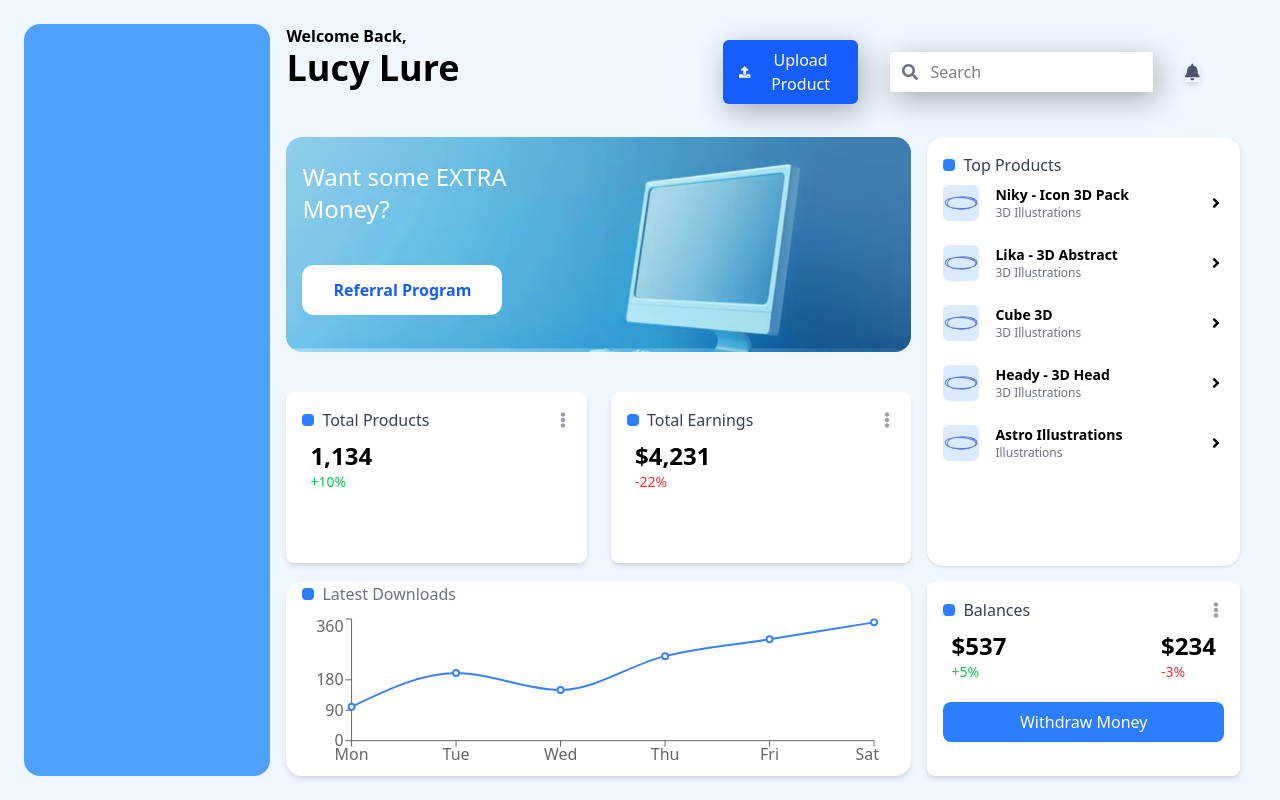
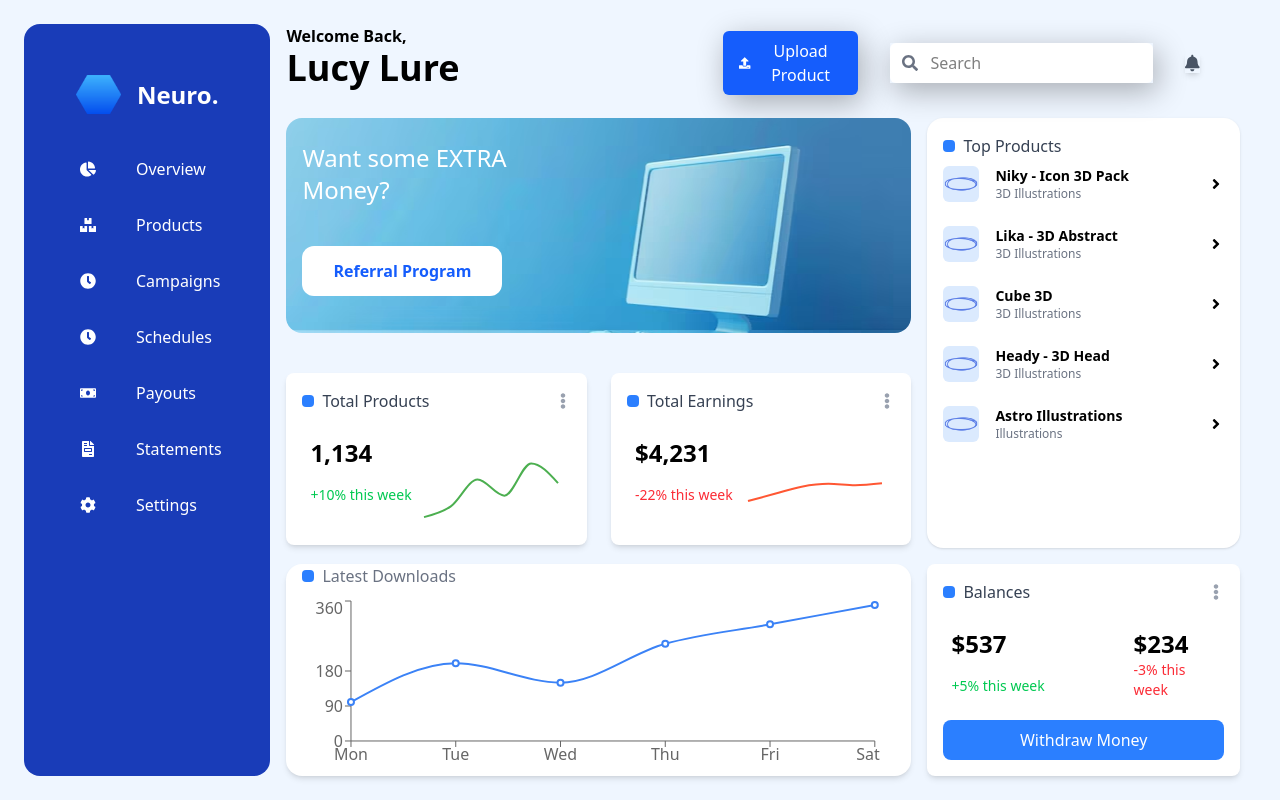
Before and after one commit to deekshithm0/Lucy-Lure---Dashboard, a React (Vite) app: page / in a window 1280 px wide. Built offline with nearby package versions, Linux system fonts and the light colour scheme.

Commit message:
finishing up...

```diff
--- a/src/components/Card.jsx
+++ b/src/components/Card.jsx
@@ -1,7 +1,24 @@
 import React from 'react'
 import { FaEllipsisV } from 'react-icons/fa'
+import {
+  LineChart,
+  Line,
+  XAxis,
+  YAxis,
+  Tooltip,
+  ResponsiveContainer
+} from 'recharts'
 
-const Card = ({ title, value1, value2, change1, change2, showButton }) => {
+const Card = ({
+  title,
+  value1,
+  value2,
+  change1,
+  change2,
+  showButton,
+  graphData,
+  color
+}) => {
   return (
     <div className='w-full h-full p-4 bg-white shadow-md rounded-lg flex flex-col gap-2'>
       <div className='flex justify-between items-center'>
@@ -12,15 +29,15 @@ const Card = ({ title, value1, value2, change1, change2, showButton }) => {
         <FaEllipsisV className='text-gray-400 cursor-pointer hover:text-gray-600' />
       </div>
 
-      <div className='flex justify-between px-2'>
-        <div>
+      <div className=' w-full flex justify-between pt-4 px-2'>
+        <div className='w-3/4 flex flex-col gap-4'>
           <p className='text-2xl font-bold'>{value1}</p>
           <p
             className={`text-sm ${
               change1 >= 0 ? 'text-green-500' : 'text-red-500'
             }`}
           >
-            {change1 >= 0 ? `+${change1}%` : `${change1}%`}
+            {change1 >= 0 ? `+${change1}%` : `${change1}%`} this week
           </p>
         </div>
 
@@ -32,16 +49,36 @@ const Card = ({ title, value1, value2, change1, change2, showButton }) => {
                 change2 >= 0 ? 'text-green-500' : 'text-red-500'
               }`}
             >
-              {change2 >= 0 ? `+${change2}%` : `${change2}%`}
+              {change2 >= 0 ? `+${change2}%` : `${change2}%`} this week
             </p>
+          </div>
+        )}
+
+        {graphData && (
+          <div className='mt-4 w-full h-24'>
+            <ResponsiveContainer width='100%' height='100%'>
+              <LineChart data={graphData}>
+                <XAxis dataKey='month' hide />
+                <YAxis hide />
+                <Tooltip />
+                <Line
+                  type='monotone'
+                  dataKey='value'
+                  stroke={color}
+                  strokeWidth={2}
+                  dot={false}
+                />
+              </LineChart>
+            </ResponsiveContainer>
           </div>
         )}
       </div>
 
-        {showButton && (
-            <button className='h-[] mt-3 px-4 py-2 bg-blue-500 text-white rounded-lg hover:bg-blue-600'>Withdraw Money</button>
-        )}
-
+      {showButton && (
+        <button className='h-[] mt-3 px-4 py-2 bg-blue-500 text-white rounded-lg hover:bg-blue-600'>
+          Withdraw Money
+        </button>
+      )}
     </div>
   )
 }
--- a/src/components/Sidebar.jsx
+++ b/src/components/Sidebar.jsx
@@ -1,9 +1,42 @@
 import React from 'react'
+import {
+  FaBoxes,
+  FaChartPie,
+  FaClock,
+  FaMoneyBill,
+  FaFileInvoice,
+  FaCog
+} from 'react-icons/fa'
+
+const menuItems = [
+  { name: 'Overview', icon: <FaChartPie /> },
+  { name: 'Products', icon: <FaBoxes /> },
+  { name: 'Campaigns', icon: <FaClock /> },
+  { name: 'Schedules', icon: <FaClock /> },
+  { name: 'Payouts', icon: <FaMoneyBill /> },
+  { name: 'Statements', icon: <FaFileInvoice /> },
+  { name: 'Settings', icon: <FaCog /> }
+]
 
 const Sidebar = () => {
   return (
-    <div className='w-1/5 h-full rounded-2xl bg-blue-400'>
-
+    <div className='w-1/5 h-full rounded-2xl bg-blue-800 p-12'>
+      <div className='w-full flex items-center justify-center gap-4 mb-8'>
+        <img src='/hexagon.png' alt='Neuro' className='w-[45px]' />
+        <h2 className='text-2xl text-white font-bold '>Neuro.</h2>
+      </div>
+      <ul>
+        {menuItems.map((item, index) => (
+          <li
+            key={index}
+            className='flex items-center gap-2 mt-4 p-2 hover:bg-blue-100 rounded'
+          >
+            <div className='flex gap-10 items-center text-white hover:text-blue-800'>
+              {item.icon} {item.name}
+            </div>
+          </li>
+        ))}
+      </ul>
     </div>
   )
 }
--- a/src/pages/Dashboard.jsx
+++ b/src/pages/Dashboard.jsx
@@ -5,6 +5,26 @@ import Navbar from '../components/Navbar'
 import StaticCard from '../components/StaticCard'
 import Card from '../components/Card'
 import Chart from '../components/Chart'
+
+
+const productGraphData = [
+  { month: 'Jan', value: 500 },
+  { month: 'Feb', value: 700 },
+  { month: 'Mar', value: 1200 },
+  { month: 'Apr', value: 900 },
+  { month: 'May', value: 1500 },
+  { month: 'Jun', value: 1134 }
+]
+
+const earningsGraphData = [
+  { month: 'Jan', value: 3000 },
+  { month: 'Feb', value: 3500 },
+  { month: 'Mar', value: 4000 },
+  { month: 'Apr', value: 4200 },
+  { month: 'May', value: 4100 },
+  { month: 'Jun', value: 4231 }
+]
+
 
 const Dashboard = () => {
   return (
@@ -17,8 +37,8 @@ const Dashboard = () => {
           <div className='w-4/6 flex flex-col gap-4'>
             <StaticCard />
             <div className='w-full h-2/5 flex gap-6 mt-6'>
-              <Card title='Total Products' value1='1,134' change1={10} />
-              <Card title='Total Earnings' value1='$4,231' change1={-22} />
+              <Card title='Total Products' value1='1,134' change1={10} graphData={productGraphData} color="#4CAF50" />
+              <Card title='Total Earnings' value1='$4,231' change1={-22} graphData={earningsGraphData} color="#FF5733" />
             </div>
           </div>
           <div className="w-2/6 h-full">
```
Also changed, not shown: public/hexagon.png (added).
